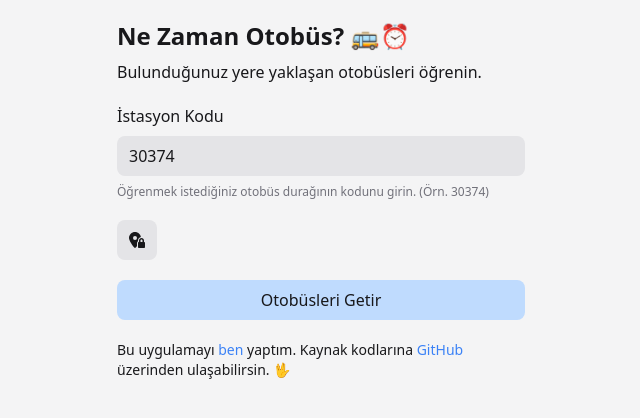
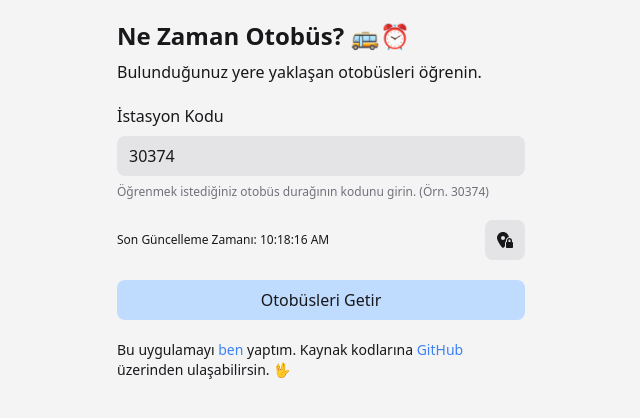
Before and after one commit to mustafayurdakul/when-bus, a React (Vite) app: page / in a window 1280 px wide. Shown: the top 418 px of the page, without its empty margins (319-959 px from the left). Built offline with nearby package versions, Linux system fonts and the light colour scheme.

Commit message:
Initialize last update time with current time on component mount

```diff
--- a/src/App.tsx
+++ b/src/App.tsx
@@ -25,7 +25,7 @@ function App() {
 
 	const [closestBusStations, setClosestBusStations] = useState<BusStationInfo[]>([]);
 
-	const [lastUpdateTime, setLastUpdateTime] = useState("");
+	const [lastUpdateTime, setLastUpdateTime] = useState(new Date().toLocaleTimeString());
 
 	const [isLoading, setIsLoading] = useState(false);
 
```
